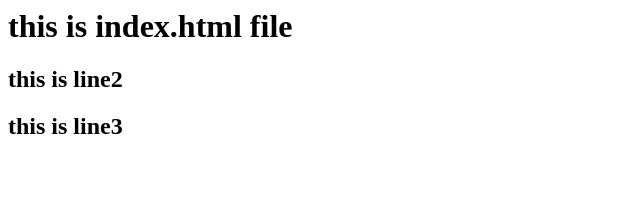
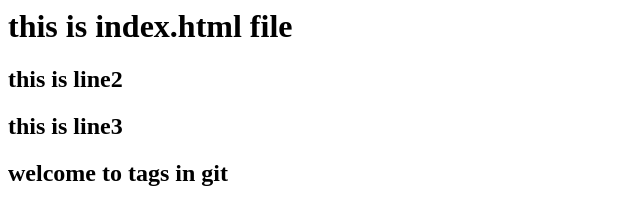
Before and after one commit to devopsjob4me/vtgitrepo1, a plain HTML site: page index.html in a window 1280 px wide. Shown: the whole page, without its empty margins (0-640 px from the left). Drawn offline with Linux system fonts and the light colour scheme.

Commit message:
tag added in index file

```diff
--- a/index.html
+++ b/index.html
@@ -1,3 +1,4 @@
 <h1> this is index.html file </h1>
 <h2> this is line2 </h2>
 <h2> this is line3 </h2>
+<h2> welcome to tags in git </h2>
```
